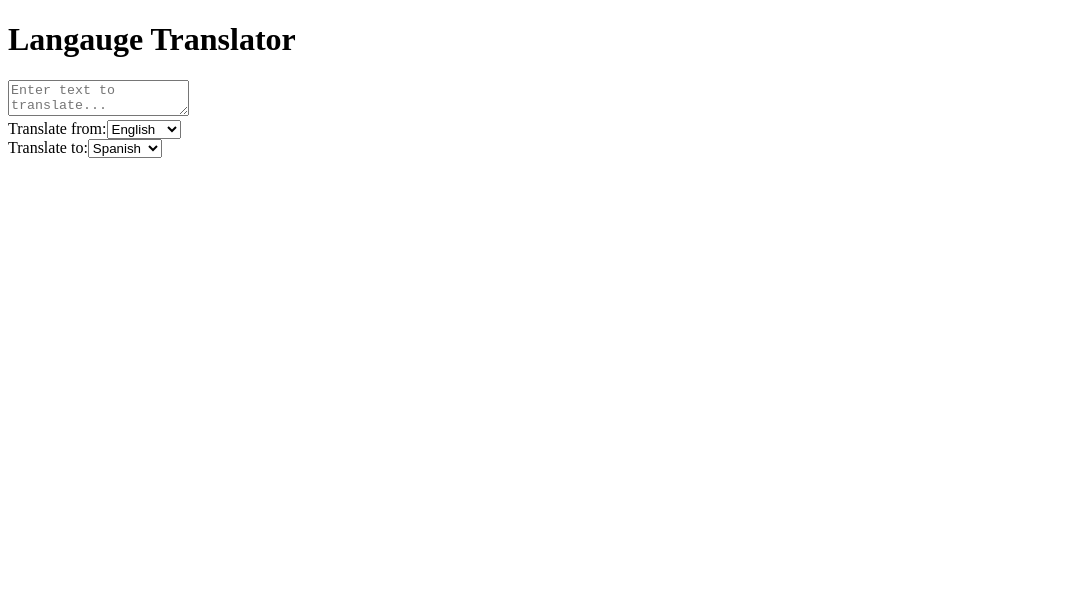
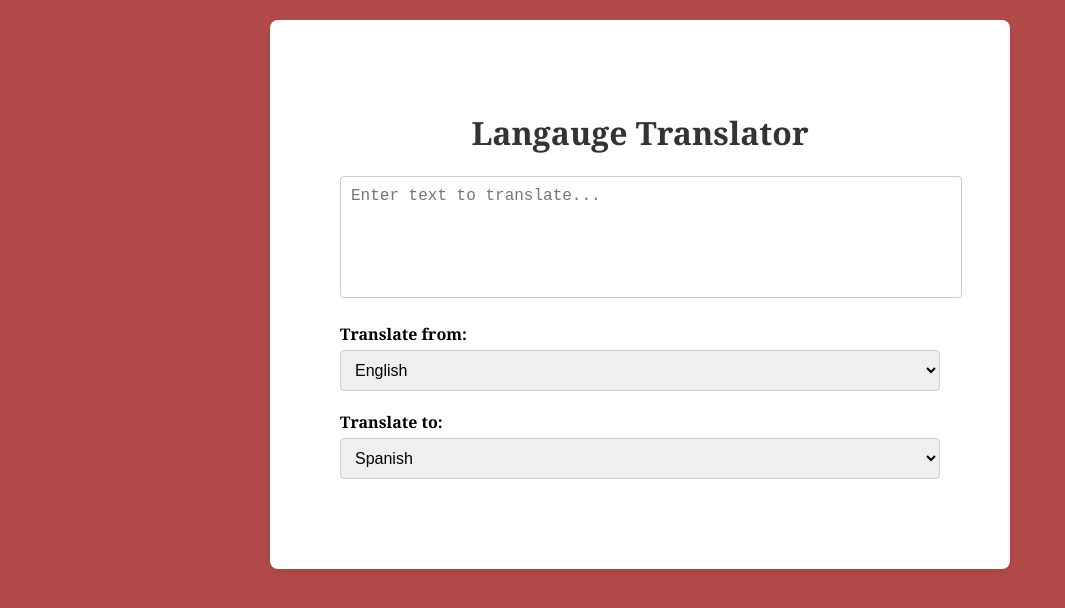
Before and after one commit to Mayankp11/language-translator, a React (Vite) app: page / in a window 1280 px wide. Shown: the top 608 px of the page, without its empty margins (0-1065 px from the left). Built offline with nearby package versions, Linux system fonts and the light colour scheme.

Commit message:
Added css to the application through App.css

```diff
--- a/src/App.css
+++ b/src/App.css
@@ -0,0 +1,62 @@
+body {
+    font-family: Georgia, 'Times New Roman', Times, serif;
+    background-color: #b34a4a;
+    margin: 0;
+    padding: 20px;
+  }
+
+  .App {
+    max-width: 600px;
+    margin: auto;
+    padding: 70px;
+    background-color: white;
+    border-radius: 8px;
+    box-shadow: 0 2px 10px rgba(0, 0, 0, 0.1);
+  }
+
+  h1 {
+    text-align: center;
+    color: #333;
+  }
+
+  textarea {
+    width: 100%;
+    height: 100px;
+    padding: 10px;
+    border-radius: 4px;
+    border: 1px solid #ccc;
+    margin-bottom: 20px;
+    font-size: 16px;
+    resize: none;
+  }
+
+  select {
+    width: 100%;
+    padding: 10px;
+    border-radius: 4px;
+    border: 1px solid #ccc;
+    margin-bottom: 20px;
+    font-size: 16px;
+  }
+
+  button {
+    width: 100%;
+    padding: 10px;
+    border: none;
+    border-radius: 4px;
+    background-color: #007bff;
+    color: white;
+    font-size: 16px;
+    cursor: pointer;
+    transition: background-color 0.3s;
+  }
+
+  button:hover {
+    background-color: #0056b3;
+  }
+
+  label {
+    margin-bottom: 5px;
+    font-weight: bold;
+    display: block;
+  }
--- a/src/App.tsx
+++ b/src/App.tsx
@@ -1,6 +1,7 @@
 import React, { useState } from 'react'
 import TextInput from './TextInput';
 import LanguageSelect from './LanguageSelect';
+import './App.css';
 
 const App: React.FC = () => {
     const [text, setText] = useState<string>(''); // user input text
```
